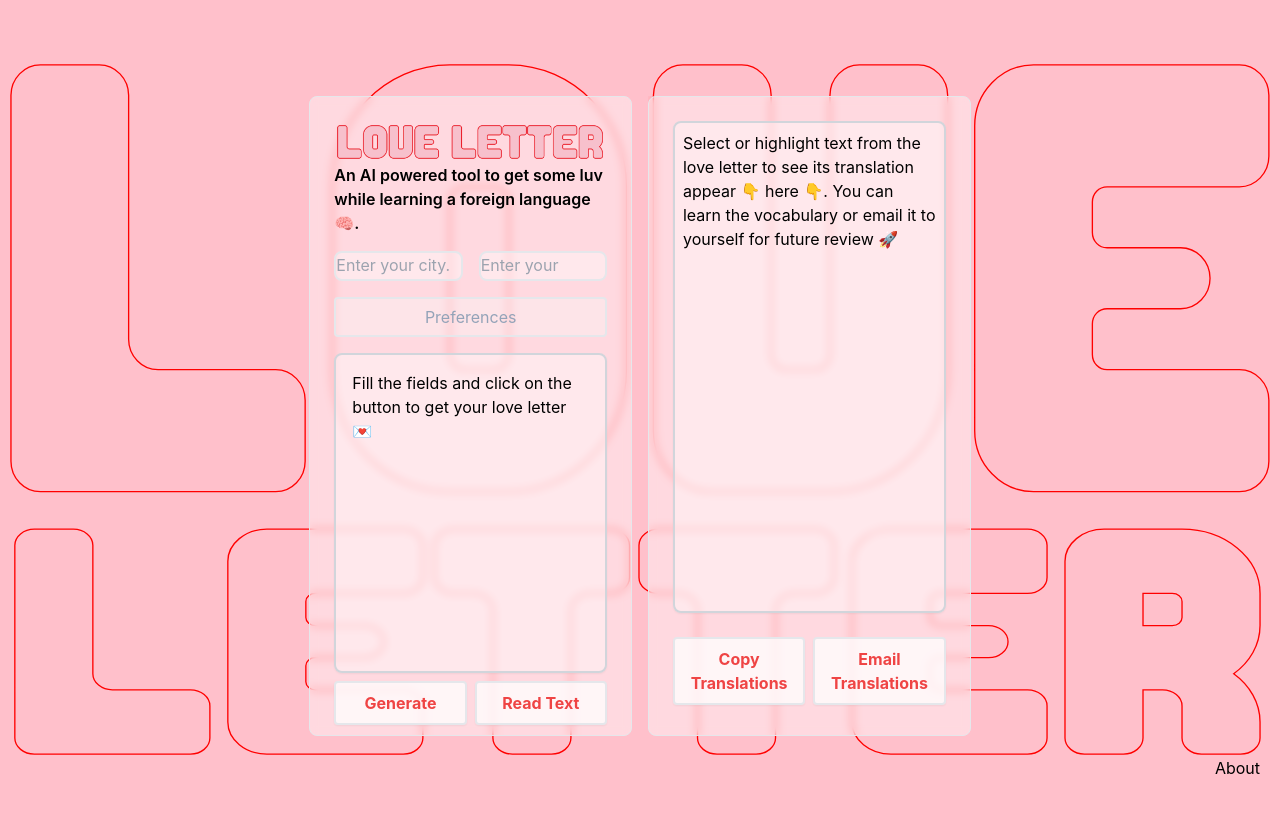
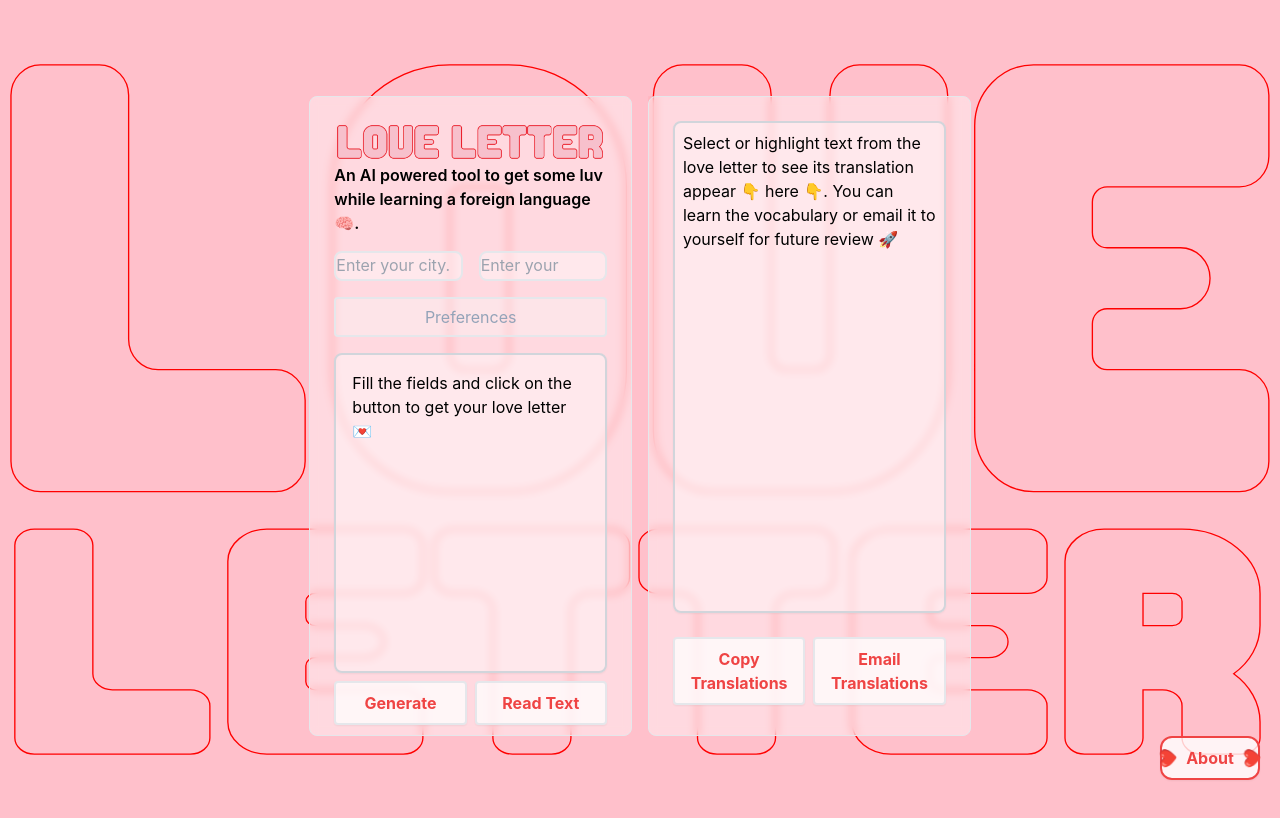
Before and after one commit to lmangall/langgenie, a Next.js app: page /loveletter in a window 1280 px wide. Shown: the top 818 px of the page. Built offline with nearby package versions, Linux system fonts and the light colour scheme.

Commit message:
about button

```diff
--- a/app/globals.css
+++ b/app/globals.css
@@ -46,7 +46,6 @@ body {
   margin-left: 20px;
 }
 
-/* Adjusted spinner CSS */
 .spinner {
   border: 2px solid rgba(255, 0, 0, 0.718); /* Make the spinner thinner */
   width: 20px; /* Smaller width */
@@ -66,8 +65,26 @@ body {
     transform: rotate(360deg);
   }
 }
+/* global.css */
+.spin-emoji {
+  animation: spin 2s linear infinite;
+}
 
-/* global.css */
+@keyframes spin {
+  from {
+    transform: rotate(0deg);
+  }
+  to {
+    transform: rotate(360deg);
+  }
+}
+
+
+
+/* Style for the spinning "About" button */
+.about-btn-spin {
+  animation: spinBorder 2s linear infinite;
+}
 
 @font-face {
   font-family: 'willow';
--- a/pages/loveletter/index.tsx
+++ b/pages/loveletter/index.tsx
@@ -301,22 +301,25 @@ export default function Home() {
             bottom: "20px",
             right: "20px",
             zIndex: 1000,
+            width: "150px",
           }}
         >
 
-          <div
-            className="position-fixed bottom-0 left-40 right-40 z-index-100"
-            style={{ display: "flex", justifyContent: "center" }}
-          >
-            {/* <button onClick={handleAboutModal} className="about-button">
-              About
-            </button> */}
-            <AboutModal
-              isOpen={isAboutModalOpen}
-              onClose={() => setIsAboutModalOpen(false)}
-            />
-            <button onClick={handleOpenAboutModal}>About</button>
-          </div>
+         <button
+  onClick={handleOpenModal}
+  className="w-full mt-2 bg-white/80 rounded-xl py-2 text-red-500 font-bold rounded shadow-sm transition duration-150 border-red-500 border-2 hover:border-white-500 flex items-center justify-center"
+>
+  <span className="spin-emoji mr-2">❤️</span>
+  About
+  <span className="spin-emoji ml-2">❤️</span>
+</button>
+
+
+
+
+
+
+
         </div>
       </div>
       {error && <p className="text-red-500">{error}</p>}
```
